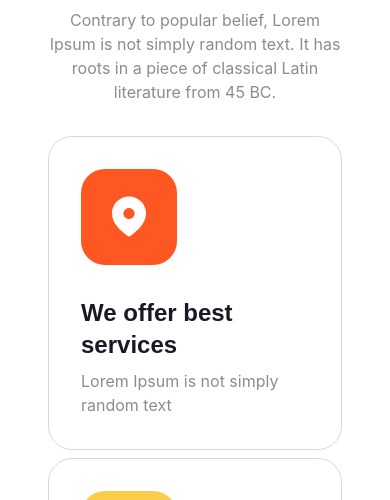
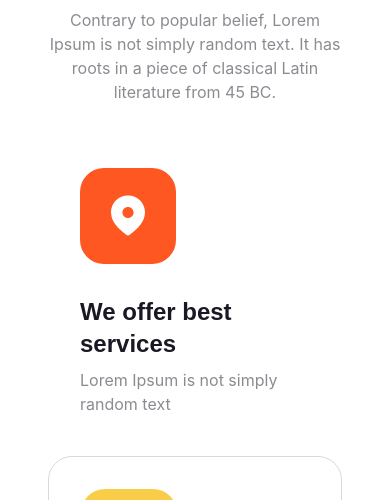
Before and after one commit to ervanervan/travlog, a React (Vite) app: page / in a window 390 px wide. Shown: the part 6140-6640 px from the top of the page. Built offline with nearby package versions, Linux system fonts and the light colour scheme.

Commit message:
Finished creating features section and card features on mobile display

```diff
--- a/src/Data.jsx
+++ b/src/Data.jsx
@@ -99,6 +99,7 @@ export const DATA_FEATURES = [
     desc: "It has roots in a piece of classical",
     iconfeature: iconfeature2,
     color: "#FACD49",
+    border: true,
   },
   {
     id: 3,
--- a/src/components/CardFeatures.jsx
+++ b/src/components/CardFeatures.jsx
@@ -1,13 +1,20 @@
 import React from "react";
 
-export default function CardFeatures({ title, desc, iconfeature, color }) {
+export default function CardFeatures({
+  title,
+  desc,
+  iconfeature,
+  color,
+  border,
+}) {
   const containerStyle = { backgroundColor: color };
+  const cardClass = border ? "border rounded-3xl" : "";
 
   return (
-    <div className="p-8 border border-bgGray rounded-3xl">
+    <div className={`p-8 border-bgGray ${cardClass}`}>
       <div
         style={containerStyle}
-        className="w-24 h-24 rounded-3xl flex justify-center items-center mb-8"
+        className={`w-24 h-24 rounded-3xl flex justify-center items-center mb-8`}
       >
         <img src={iconfeature} alt="" width={48} height={48} />
       </div>
```
